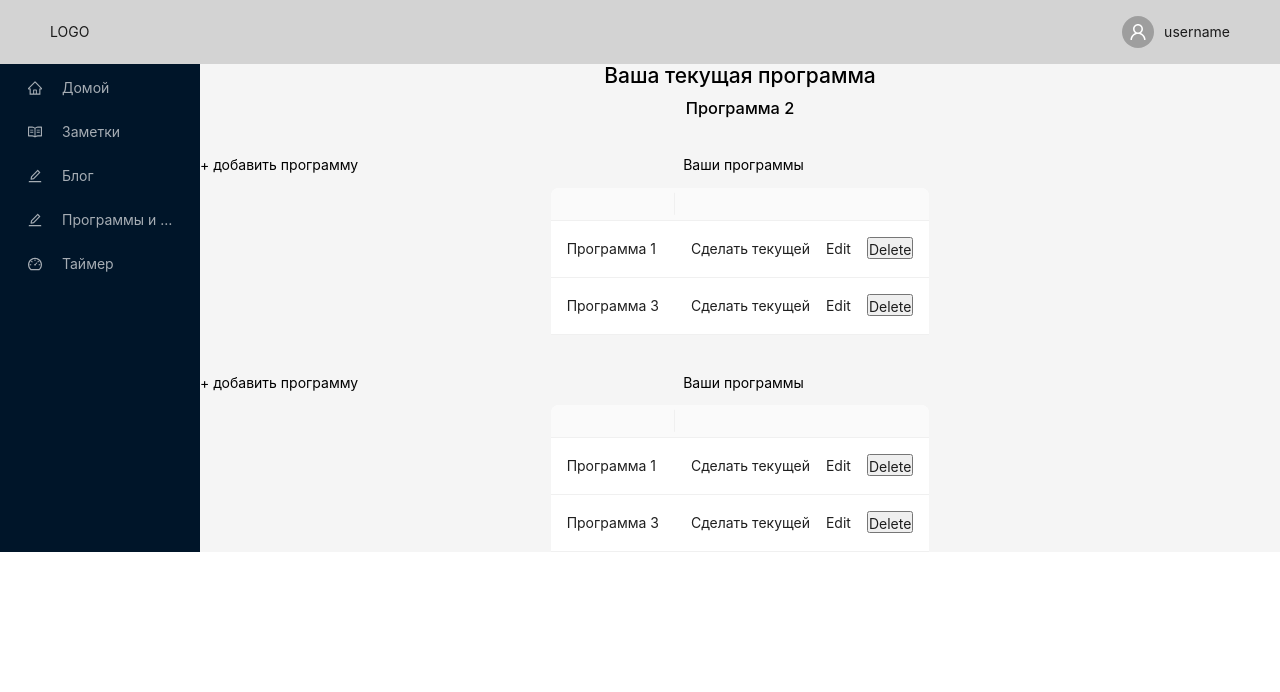
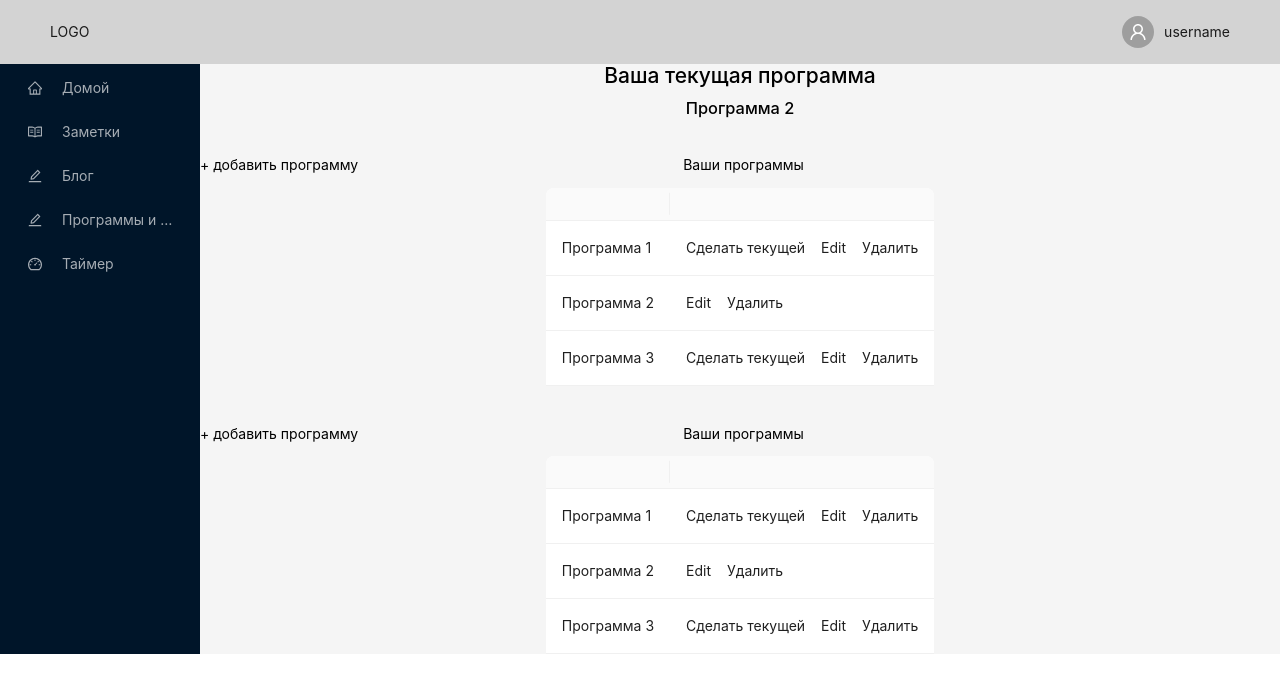
Before and after one commit to LilyMaksutova/my-react-project, a React (Create React App) app: page /programs in a window 1280 px wide. Shown: the top 692 px of the page. Built offline with nearby package versions, Linux system fonts and the light colour scheme.

Commit message:
make changes in Program files

```diff
--- a/src/App.jsx
+++ b/src/App.jsx
@@ -39,6 +39,7 @@ function App() {
             <Route path="/programs/" element={<Programs />} />
             <Route path="/programs/add" element={<ProgramEdit />} />
             <Route path="/programs/:id/edit" element={null} />
+            <Route path="/programs/:id/edit/trainingDays" element={null} />
             <Route path="/timer/" element={<Timer />} />
           </Routes>
         </Layout>
--- a/src/components/ProgramEdit.jsx
+++ b/src/components/ProgramEdit.jsx
@@ -1,9 +1,8 @@
 /* eslint-disable no-plusplus */
-import React, { useState } from 'react';
-import { Form, Input, Button, Select } from 'antd';
+import React /*  { useState } */ from 'react';
+import { Form, Input, Button } from 'antd';
 import { useDispatch } from 'react-redux';
 import { addProgram } from '../store/programs.store';
-import Exercises from './Exercises';
 
 function ProgramEdit() {
   const dispatch = useDispatch();
@@ -11,27 +10,7 @@ function ProgramEdit() {
     dispatch(addProgram(formData));
   };
 
-  const options = [
-    { value: '1', label: '1 раз в неделю' },
-    { value: '2', label: '2 раз в неделю' },
-    { value: '3', label: '3 раз в неделю' },
-    { value: '4', label: '4 раз в неделю' },
-    { value: '5', label: '5 раз в неделю' },
-    { value: '6', label: '6 раз в неделю' },
-    { value: '7', label: '7 раз в неделю' },
-  ];
-
-  const [columns, setColumns] = useState(1);
-
-  const handleChange = () => {
-    options.map((option) => {
-      const value = +option.value;
-      return setColumns(value);
-    });
-  };
-
   return (
-    <>
     <Form
       name="basic"
       labelCol={{
@@ -54,14 +33,6 @@ function ProgramEdit() {
       <Form.Item label="Описание" name="description">
         <Input />
       </Form.Item>
-        <Form.Item label="Тренировочные дни" name="days">
-          <Select
-            defaultValue="1"
-            style={{ width: 120 }}
-            onChange={handleChange}
-            options={options}
-          />
-        </Form.Item>
       <Form.Item
         wrapperCol={{
           offset: 8,
@@ -73,9 +44,6 @@ function ProgramEdit() {
         </Button>
       </Form.Item>
     </Form>
-
-      <Exercises />
-    </>
   );
 }
 
--- a/src/components/ProgramTable.jsx
+++ b/src/components/ProgramTable.jsx
@@ -1,11 +1,27 @@
 import React from 'react';
 import { useDispatch, useSelector } from 'react-redux';
 import { Table, Space } from 'antd';
-import { deleteProgram } from '../store/programs.store';
+import { deleteProgram, makeProgramActive } from '../store/programs.store';
 
 function ProgramTable() {
   const { programList } = useSelector((store) => store.programs);
   const dispatch = useDispatch();
+
+  const makeActiveHandler = (id) => (e) => {
+    e.preventDefault();
+    dispatch(makeProgramActive(id));
+  };
+
+  const deleteProgramHandler = (id) => (e) => {
+    e.preventDefault();
+    dispatch(deleteProgram({ id }));
+  };
+
+  const makeActiveProgramComponent = (program) => (
+    <a href="/" onClick={makeActiveHandler(program.id)}>
+      Сделать текущей
+    </a>
+  );
 
   const columns = [
     {
@@ -13,13 +29,13 @@ function ProgramTable() {
     },
     {
       dataIndex: 'operation',
-      render: () => (
+      render: (_text, program) => (
         <Space size="middle">
-          <a href="/">Сделать текущей</a>
+          {program.isActive ? '' : makeActiveProgramComponent(program)}
           <a href="/">Edit</a>
-          <button type="button" onClick={() => dispatch(deleteProgram())}>
-            Delete
-          </button>
+          <a href="/" onClick={deleteProgramHandler(program.id)}>
+            Удалить
+          </a>
         </Space>
       ),
     },
--- a/src/components/Programs.jsx
+++ b/src/components/Programs.jsx
@@ -1,12 +1,17 @@
 import React from 'react';
+import { useSelector } from 'react-redux';
 import Tables from './Tables';
 
 function Programs() {
+  const getProgramsSelector = (state) => state.programs.programList;
+  const programs = useSelector(getProgramsSelector);
+  const activeProgram = programs.filter((program) => program.isActive)[0];
+
   return (
     <div>
       <div style={{ textAlign: 'center' }}>
         <h2>Ваша текущая программа</h2>
-        <h3>Программа 2</h3>
+        <h3>{activeProgram.name}</h3>
         <Tables />
         <Tables />
       </div>
--- a/src/store/index.js
+++ b/src/store/index.js
@@ -1,5 +1,6 @@
 import { configureStore } from '@reduxjs/toolkit';
 import programReducer from './programs.store';
+import trainingDaysReducer from './trainingDays.store';
 
 import notesReducer from './notes.store';
 
@@ -7,6 +8,7 @@ const store = configureStore({
   reducer: {
     notes: notesReducer,
     programs: programReducer,
+    trainingDays: trainingDaysReducer,
   },
 });
 
--- a/src/store/programs.store.js
+++ b/src/store/programs.store.js
@@ -3,11 +3,27 @@ import { createSlice } from '@reduxjs/toolkit';
 const data = [
   {
     key: '1',
+    id: 'program-1',
     name: 'Программа 1',
+    direction: '',
+    description: '',
+    isActive: false,
+  },
+  {
+    key: '2',
+    id: 'program-2',
+    name: 'Программа 2',
+    direction: '',
+    description: '',
+    isActive: true,
   },
   {
     key: '3',
+    id: 'program-3',
     name: 'Программа 3',
+    direction: '',
+    description: '',
+    isActive: false,
   },
 ];
 
@@ -19,15 +35,37 @@ const programSlice = createSlice({
   name: 'program',
   initialState,
   reducers: {
-    deleteProgram: () => console.log('delete'),
+    deleteProgram(state, action) {
+      return {
+        ...state,
+        programList: state.programList.filter(
+          (program) => program.id !== action.payload.id
+        ),
+      };
+    },
     addProgram(state, action) {
       return {
         ...state,
         programList: state.programList.concat(action.payload),
       };
     },
+    makeProgramActive(state, action) {
+      return {
+        ...state,
+        programList: state.programList.map((program) => {
+          if (program.isActive) {
+            return { ...program, isActive: false };
+          }
+          if (!program.isActive && action.payload === program.id) {
+            return { ...program, isActive: true };
+          }
+          return program; // никогда не будет достигнут
+        }),
+      };
+    },
   },
 });
 
-export const { deleteProgram, addProgram } = programSlice.actions;
+export const { deleteProgram, addProgram, makeProgramActive } =
+  programSlice.actions;
 export default programSlice.reducer;
--- /dev/null
+++ b/src/store/trainingDays.store.js
@@ -0,0 +1,33 @@
+import { createSlice } from '@reduxjs/toolkit';
+
+const data = [
+  {
+    id: 'TrainingDayId-1',
+    index: 1,
+    content: '',
+    name: '',
+  },
+];
+
+const initialState = {
+  trainingDays: data,
+};
+
+const trainingDays = createSlice({
+  name: 'trainingDay',
+  initialState,
+  reducers: {
+    addTrainingDay() {
+      // put your code here
+      throw new Error('not implemented');
+    },
+
+    deleteTrainingDay() {
+      // put your code here
+      throw new Error('not implemented');
+    },
+  },
+});
+
+export const { addTrainingDay, deleteTrainingDay } = trainingDays.actions;
+export default trainingDays.reducer;
```
Lines whose indentation alone changed are shown as unchanged.
